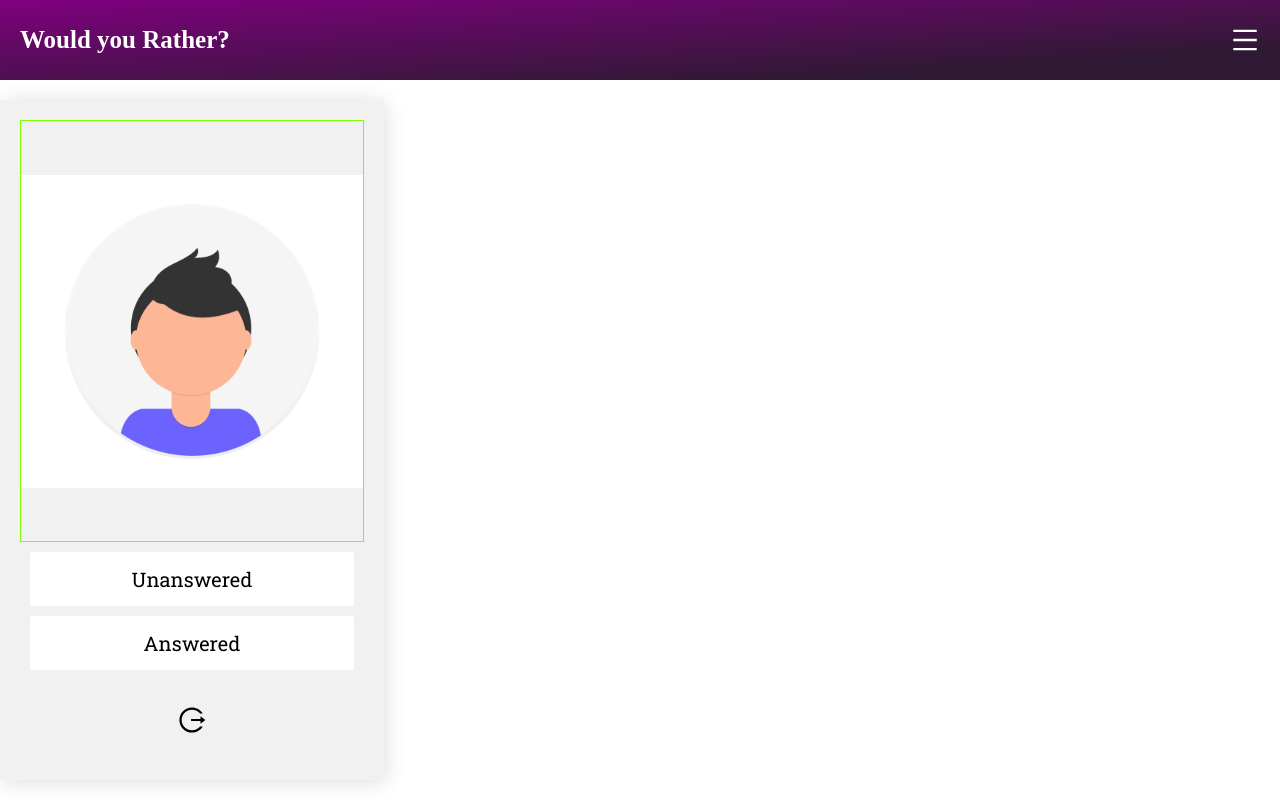
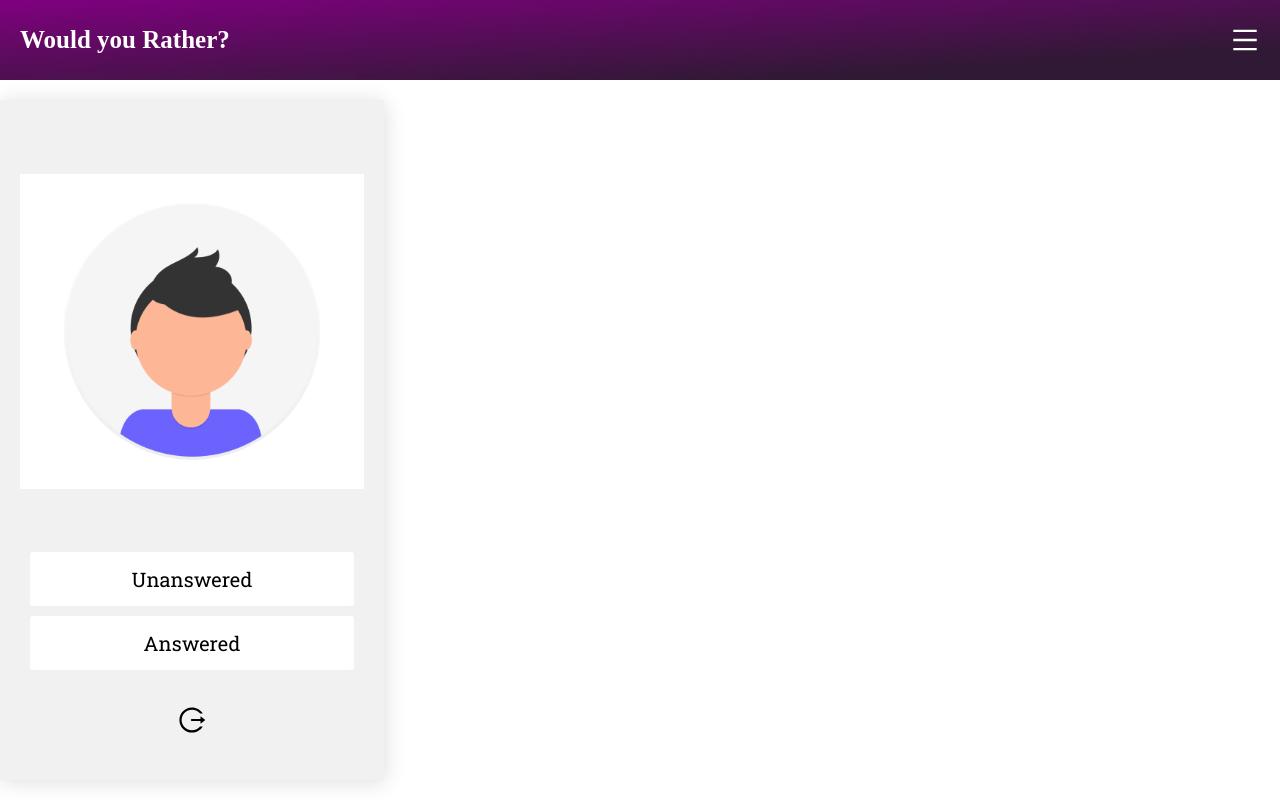
Before and after one commit to Haroonabdulrazaq/would-you-rather, a React (Create React App) app: page / in a window 1280 px wide. Built offline with nearby package versions, Linux system fonts and the light colour scheme; a web font is replaced by a local one.

Commit message:
Add side bar

```diff
--- a/src/components/Home/home.scss
+++ b/src/components/Home/home.scss
@@ -83,7 +83,6 @@
         .profile-pic {
           height: 100%;
           width: 100%;
-          border: 1px solid chartreuse;
           background: url("../../assets/images/male_profile_pic.png") no-repeat;
           background-position: center;
           background-size: contain;
```
